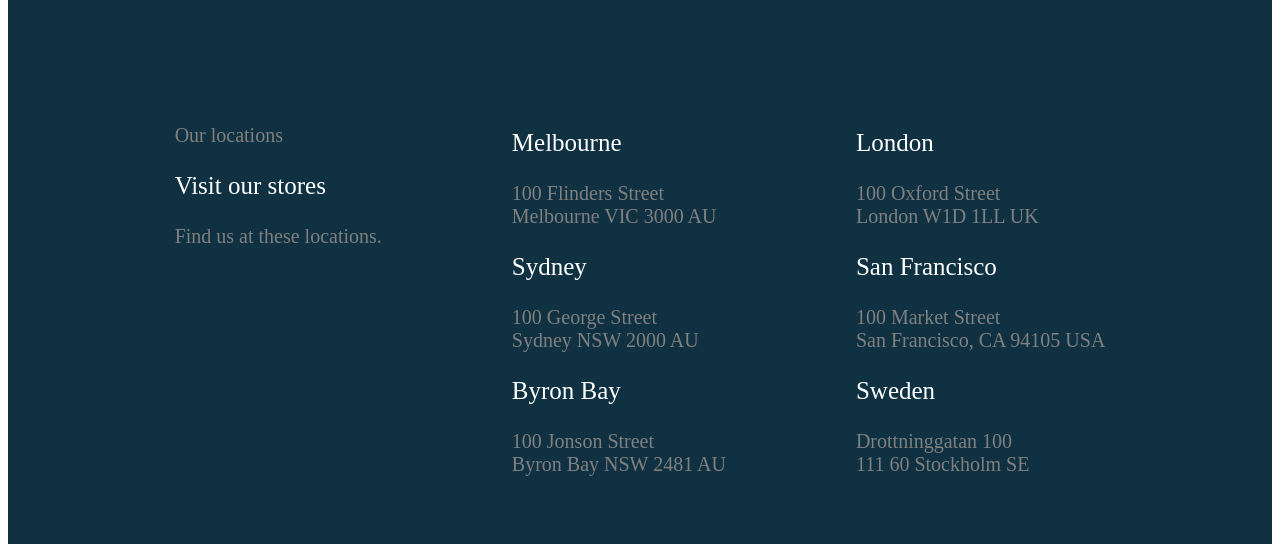
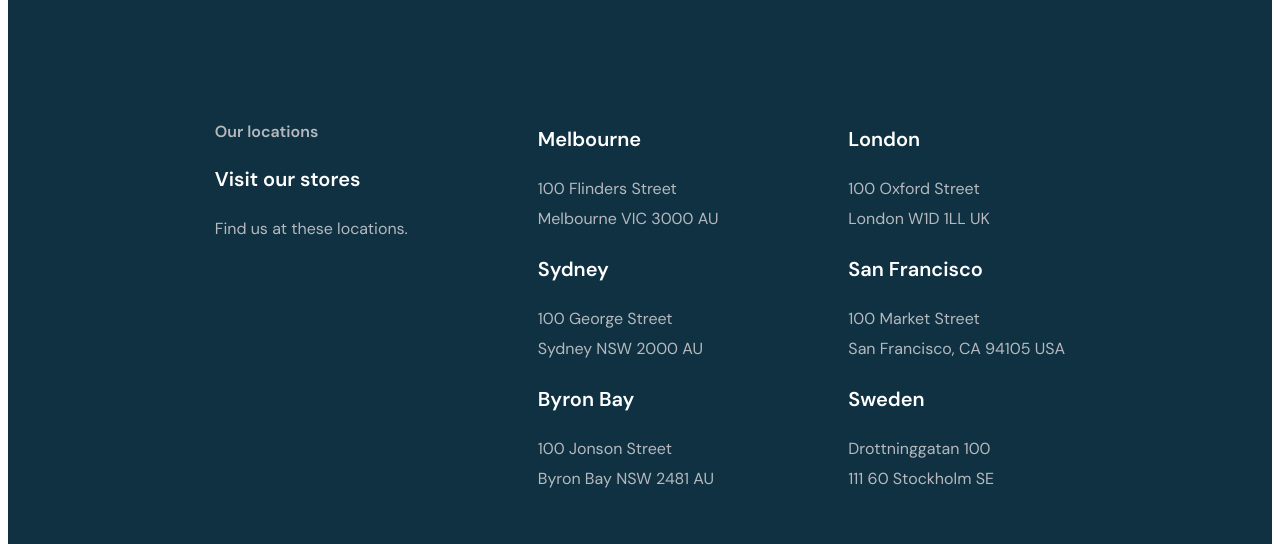
Before and after one commit to minhazapon/Furnish-Kodezen-react.js-project, a React (Vite) app: page /contact in a window 1280 px wide. Shown: the part 1120-1664 px from the top of the page. Built offline with nearby package versions, Linux system fonts and the light colour scheme; a web font is replaced by a local one.

Commit message:
added file

```diff
--- a/src/contact file/AddressInformation.jsx
+++ b/src/contact file/AddressInformation.jsx
@@ -11,22 +11,22 @@ const AddressInformation = () => {
               <div>
                 <p className=" locations-text  ">Our locations</p>
                 <p className=" store-text ">Visit our stores</p>
-                <p className=" locations-text  ">Find us at these locations.</p>
+                <p className=" find-text  ">Find us at these locations.</p>
               </div>
 
 
               <div>
               <div>
               <p className=" M-text ">Melbourne</p>
-              <p className=" locations-text">100 Flinders Street <br></br>Melbourne VIC 3000 AU</p>
+              <p className=" locations-text1">100 Flinders Street <br></br>Melbourne VIC 3000 AU</p>
               </div>
               <div>
               <p className=" M-text ">Sydney</p>
-              <p className=" locations-text">100 George Street<br></br>Sydney NSW 2000 AU</p>
+              <p className=" locations-text1">100 George Street<br></br>Sydney NSW 2000 AU</p>
               </div>
               <div>
               <p className=" M-text ">Byron Bay</p>
-              <p className=" locations-text">100 Jonson Street <br></br> Byron Bay NSW 2481 AU</p>
+              <p className=" locations-text1">100 Jonson Street <br></br> Byron Bay NSW 2481 AU</p>
               </div>
               </div>
 
@@ -34,15 +34,15 @@ const AddressInformation = () => {
               <div>
               <div>
               <p className=" M-text ">London</p>
-              <p className=" locations-text">100 Oxford Street <br></br> London W1D 1LL UK</p>
+              <p className=" locations-text1">100 Oxford Street <br></br> London W1D 1LL UK</p>
               </div>
               <div>
               <p className=" M-text ">San Francisco</p>
-              <p className=" locations-text">100 Market Street<br></br>San Francisco, CA 94105 USA</p>
+              <p className=" locations-text1">100 Market Street<br></br>San Francisco, CA 94105 USA</p>
               </div>
               <div>
               <p className=" M-text ">Sweden</p>
-              <p className=" locations-text">Drottninggatan 100 <br></br> 111 60 Stockholm SE</p>
+              <p className=" locations-text1">Drottninggatan 100 <br></br> 111 60 Stockholm SE</p>
               </div>
               </div>
 
--- a/src/raw css file/Furnish.css
+++ b/src/raw css file/Furnish.css
@@ -1128,17 +1128,60 @@
 }
 .locations-text{
 
-   font-size: 20px;
-   color: gray;
+   font-family: "DM Sans", sans-serif;
+   font-optical-sizing: auto;
+   font-weight: 600;
+   font-style: normal;
+   font-size: 16px;
+   line-height: 24px;
+   color: #B6B9BF;
+
 
 }
 .store-text{
 
-   font-size: 25px;
+   font-family: "DM Sans", sans-serif;
+   font-optical-sizing: auto;
+   font-weight: 600;
+   font-style: normal;
+   font-size: 20px;
+   line-height: 30px;
+   color: #FFFFFF;
+
+
+}
+.find-text{
+
+   font-family: "DM Sans", sans-serif;
+   font-optical-sizing: auto;
+   font-weight: 400;
+   font-style: normal;
+   font-size: 16px;
+   line-height: 30px;
+   color: #B6B9BF;
+
+
 }
 .M-text{
 
-   font-size: 25px;
+   font-family: "DM Sans", sans-serif;
+   font-optical-sizing: auto;
+   font-weight: 600;
+   font-style: normal;
+   font-size: 20px;
+   line-height: 30px;
+   color: #FFFFFF;
+
+}
+.locations-text1{
+
+   font-family: "DM Sans", sans-serif;
+   font-optical-sizing: auto;
+   font-weight: 400;
+   font-style: normal;
+   font-size: 16px;
+   line-height: 30px;
+   color: #B6B9BF;
 
 
 }
```
